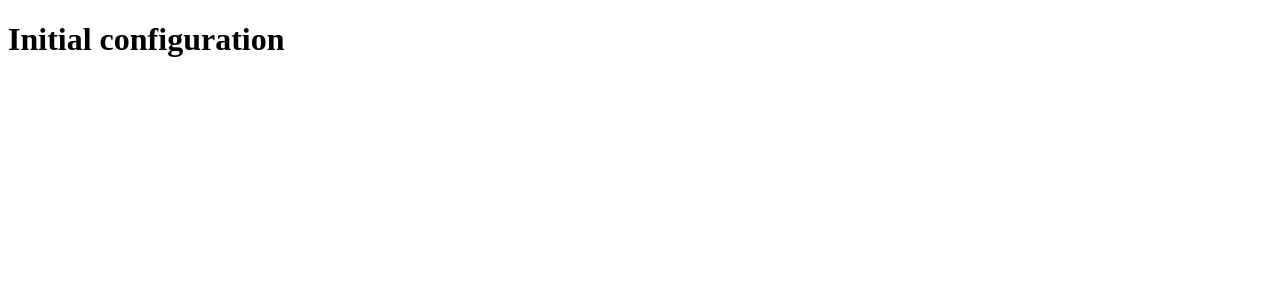
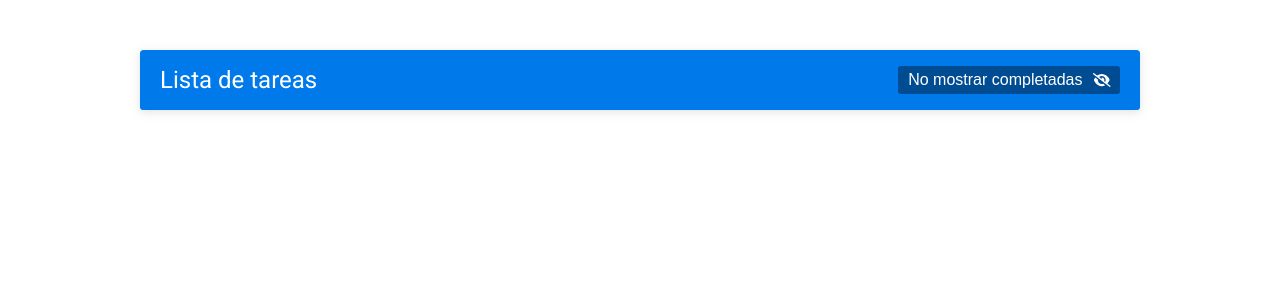
Before and after one commit to clasesucatmarlon/task-app, a React (Create React App) app: page / in a window 1280 px wide. Shown: the top 300 px of the page. Built offline with nearby package versions, Linux system fonts and the light colour scheme.

Commit message:
Feature_02:FEAT 02 Created Header

```diff
--- a/package.json
+++ b/package.json
@@ -3,6 +3,9 @@
 	"version": "0.1.0",
 	"private": true,
 	"dependencies": {
+		"@fortawesome/free-regular-svg-icons": "^6.2.0",
+		"@fortawesome/free-solid-svg-icons": "^6.2.0",
+		"@fortawesome/react-fontawesome": "^0.2.0",
 		"@testing-library/jest-dom": "^5.16.5",
 		"@testing-library/react": "^13.4.0",
 		"@testing-library/user-event": "^13.5.0",
--- a/src/App.js
+++ b/src/App.js
@@ -1,5 +1,12 @@
-function App() {
-	return <h1>Initial configuration</h1>;
-}
+import './assets/css/App.css';
+import Header from './components/header/Header';
+
+const App = () => {
+	return (
+		<div className='contenedor'>
+			<Header />
+		</div>
+	);
+};
 
 export default App;
--- /dev/null
+++ b/src/assets/css/App.css
@@ -0,0 +1,172 @@
+:root {
+	--verde: #80be4e;
+	--azul: #007aea;
+}
+
+.contenedor {
+	max-width: 1000px;
+	width: 100%;
+	height: 100%;
+	max-height: 90vh;
+	overflow: auto;
+	box-shadow: 0 2px 10px rgba(139, 139, 139, 0.25);
+	border-radius: 3px;
+	display: grid;
+	grid-template-rows: auto auto 1fr;
+}
+
+/* * --- --- ---  HEADER --- --- --- */
+.header {
+	display: flex;
+	align-items: center;
+	justify-content: space-between;
+	height: 60px;
+	padding: 0 20px;
+	background: var(--azul);
+	color: #fff;
+	border-radius: 3px 3px 0px 0px;
+}
+
+.header__titulo {
+	font-weight: 400;
+	font-size: 24px;
+}
+
+.header__boton {
+	background: none;
+	font-size: 16px;
+	color: #fff;
+	border: none;
+	cursor: pointer;
+	background: #004c92;
+	padding: 5px 10px;
+	border-radius: 3px;
+	display: flex;
+	align-items: center;
+}
+
+.header__icono-boton {
+	font-size: 14px;
+	margin-left: 10px;
+}
+
+/* * --- --- ---  FORMULARIO AGREGAR --- --- --- */
+.formulario-tareas {
+	display: flex;
+	justify-content: space-between;
+	align-items: center;
+	position: relative;
+	padding: 20px;
+	box-shadow: 0 2px 10px rgba(139, 139, 139, 0.25);
+}
+
+.formulario-tareas__input {
+	border: none;
+	padding: 15px;
+	width: 100%;
+	font-size: 20px;
+	font-family: 'Roboto', sans-serif;
+	border-bottom: 2px solid #b8b8b8;
+}
+
+.formulario-tareas__input:focus {
+	outline: none;
+	border-bottom: 2px solid var(--azul);
+}
+
+.formulario-tareas__btn {
+	position: absolute;
+	bottom: 40px;
+	right: 20px;
+	border: none;
+	background: none;
+	cursor: pointer;
+}
+
+.formulario-tareas__icono-btn {
+	font-size: 22px;
+	color: var(--verde);
+}
+
+/* * --- --- ---  LISTA TAREAS --- --- --- */
+
+.lista-tareas {
+	list-style: none;
+	height: 100%;
+	overflow: auto;
+}
+
+.lista-tareas__tarea {
+	height: 60px;
+	padding: 0 20px;
+	align-items: center;
+	color: #4b4b4b;
+	font-size: 18px;
+	display: grid;
+	grid-template-columns: auto 1fr auto;
+}
+
+.lista-tareas__texto {
+	text-align: left;
+	width: 100%;
+}
+
+.lista-tareas__tarea:hover .lista-tareas__icono-accion {
+	opacity: 0.5;
+}
+
+.lista-tareas__tarea:nth-child(even) {
+	background: #f3f3f3;
+}
+
+.lista-tareas__contenedor-botones {
+	display: flex;
+}
+
+.lista-tareas__icono {
+	cursor: pointer;
+	font-size: 16px;
+}
+
+.lista-tareas__icono-check {
+	margin-right: 20px;
+	font-size: 26px;
+}
+
+.lista-tareas__icono-accion {
+	margin-left: 20px;
+	opacity: 0;
+	transition: 0.3s ease all;
+}
+
+.lista-tareas__mensaje {
+	text-align: center;
+	color: #b8b8b8;
+	font-size: 20px;
+	padding: 40px 20px;
+}
+
+/* * --- --- ---  FORMULARIO EDITAR TAREA --- --- --- */
+.formulario-editar-tarea {
+	display: flex;
+}
+
+.formulario-editar-tarea__input {
+	width: 100%;
+	border: none;
+	border-bottom: 2px solid #b8b8b8;
+	background: none;
+	font-size: 20px;
+	font-family: 'Roboto', sans-serif;
+	margin-right: 20px;
+}
+
+.formulario-editar-tarea__btn {
+	border: none;
+	background: var(--verde);
+	cursor: pointer;
+	color: #fff;
+	padding: 0 10px;
+	font-family: 'Roboto', sans-serif;
+	border-radius: 3px;
+}
--- /dev/null
+++ b/src/assets/css/index.css
@@ -0,0 +1,19 @@
+@import url('https://fonts.googleapis.com/css2?family=Roboto:wght@400;500&display=swap');
+
+* {
+	margin: 0;
+	padding: 0;
+	box-sizing: border-box;
+}
+
+#root {
+	width: 100%;
+	min-height: 100vh;
+	display: flex;
+	justify-content: center;
+	padding: 50px 0;
+}
+
+body {
+	font-family: 'Roboto', sans-serif;
+}
--- /dev/null
+++ b/src/components/header/Header.jsx
@@ -0,0 +1,17 @@
+import React from 'react';
+import { FontAwesomeIcon } from '@fortawesome/react-fontawesome';
+import { faEyeSlash } from '@fortawesome/free-solid-svg-icons';
+
+const Header = () => {
+	return (
+		<div className='header'>
+			<h1 className='header__titulo'>Lista de tareas</h1>
+			<button className='header__boton'>
+				No mostrar completadas
+				<FontAwesomeIcon icon={faEyeSlash} className='header__icono-boton' />
+			</button>
+		</div>
+	);
+};
+
+export default Header;
--- a/src/index.js
+++ b/src/index.js
@@ -1,6 +1,7 @@
 import React from 'react';
 import ReactDOM from 'react-dom/client';
 import App from './App';
+import './assets/css/index.css';
 
 const root = ReactDOM.createRoot(document.getElementById('root'));
 root.render(<App />);
```
Also changed, not shown: 1 other file (tests, documents, lock files or other folders).
